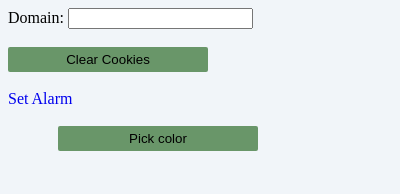
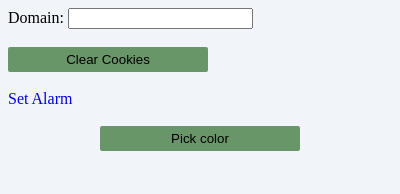
Before and after one commit to dassusovan/Combinations, a browser extension: page popup.html in a window 400 px wide. Drawn offline with Linux system fonts and the light colour scheme.

Commit message:
changes added

```diff
--- a/popup.css
+++ b/popup.css
@@ -2,7 +2,7 @@ body {
     background: #f1f5f9;
 }
 .wrapper {
-    width: 300px;
+    width: 100%;
     text-align: center;
 }
 #clearCookies{
```
Also changed, not shown: popup.html (+0 -1 lines).
